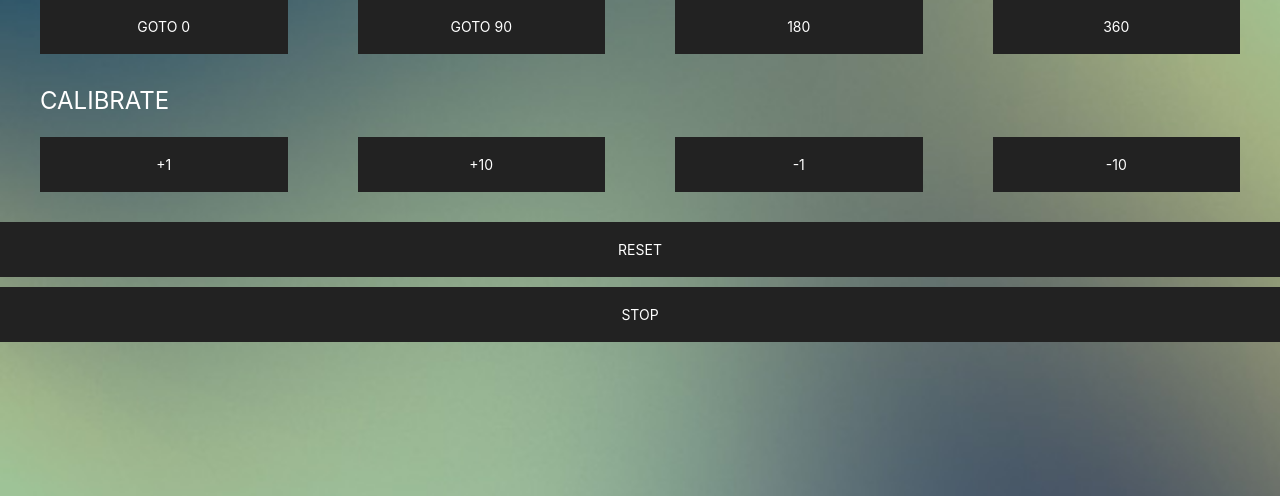
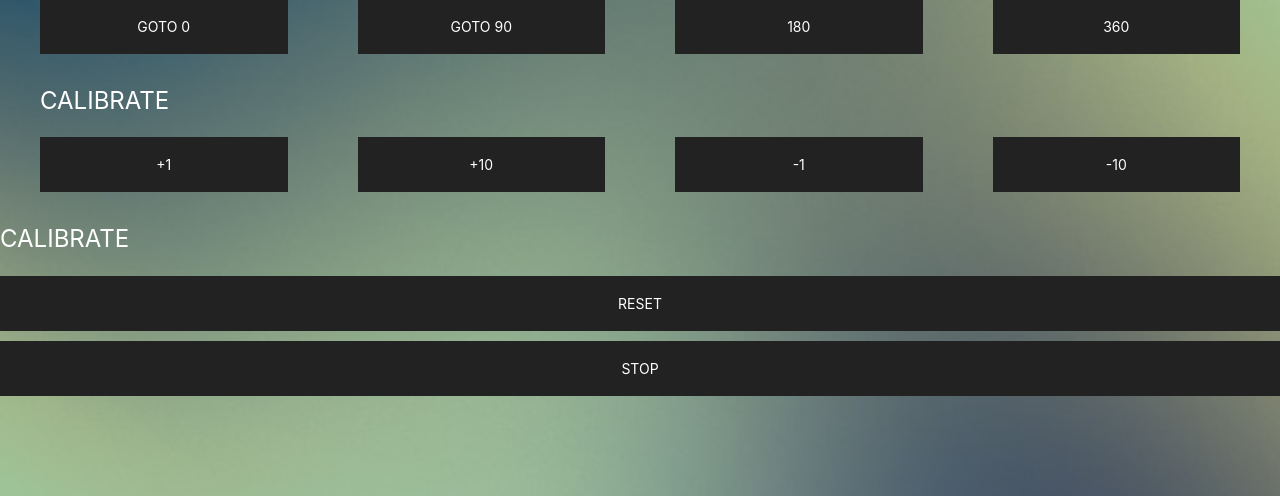
Before and after one commit to kernmartin/vpi, a Flask app: page / in a window 1280 px wide. Shown: the part 175-671 px from the top of the page. Run offline with Flask 2, Linux system fonts and the light colour scheme.

Commit message:
Update index.html

```diff
--- a/templates/index.html
+++ b/templates/index.html
@@ -36,7 +36,6 @@
 
       <div class="uk-container uk-margin-bottom">
         <div class="uk-width-1-1"><h3 style="color: white;">GO TO</h3></div>
-
           <div class="uk-grid uk-child-width-1-3@s uk-child-width-1-2 uk-child-width-1-4@m uk-grid-large uk-grid-row-small">
             <div><a href="0" class="gB uk-button uk-button-secondary uk-button-large uk-width-1-1">GOTO 0</a></div>
             <div><a href="10000" class="gB uk-button uk-button-secondary uk-button-large uk-width-1-1">GOTO 90</a></div>
@@ -44,10 +43,10 @@
             <div><a href="/steps/288000" class="uk-button uk-button-secondary uk-button-large uk-width-1-1">360</a></div>
           </div>
         </div>
+      </div>
 
       <div class="uk-container uk-margin-bottom">
         <div class="uk-width-1-1"><h3 style="color: white;">CALIBRATE</h3></div>
-
           <div class="uk-grid uk-child-width-1-3@s uk-child-width-1-2 uk-child-width-1-4@m uk-grid-large uk-grid-row-small">
             <div><a href="0101001" class="gB uk-button uk-button-secondary uk-button-large uk-width-1-1">+1</a></div>
             <div><a href="0101010" class="gB uk-button uk-button-secondary uk-button-large uk-width-1-1">+10</a></div>
@@ -55,12 +54,13 @@
             <div><a href="0100010" class="gB uk-button uk-button-secondary uk-button-large uk-width-1-1">-10</a></div>
           </div>
         </div>
+      </div>
 
+      <div class="uk-width-1-1"><h3 style="color: white;">CALIBRATE</h3></div>
         <div lass="uk-grid uk-child-width-1-3@s uk-child-width-1-2 uk-child-width-1-4@m uk-grid-large uk-grid-row-small">
           <div><a href="999" class="gB uk-button uk-button-secondary uk-button-large uk-width-1-1">RESET</a></div>
           <div><a href="0" class="gB uk-button uk-button-secondary uk-button-large uk-width-1-1">STOP</a></div>
         </div>
-
       </div>
 
     </body>
```
Lines whose indentation alone changed are shown as unchanged.
